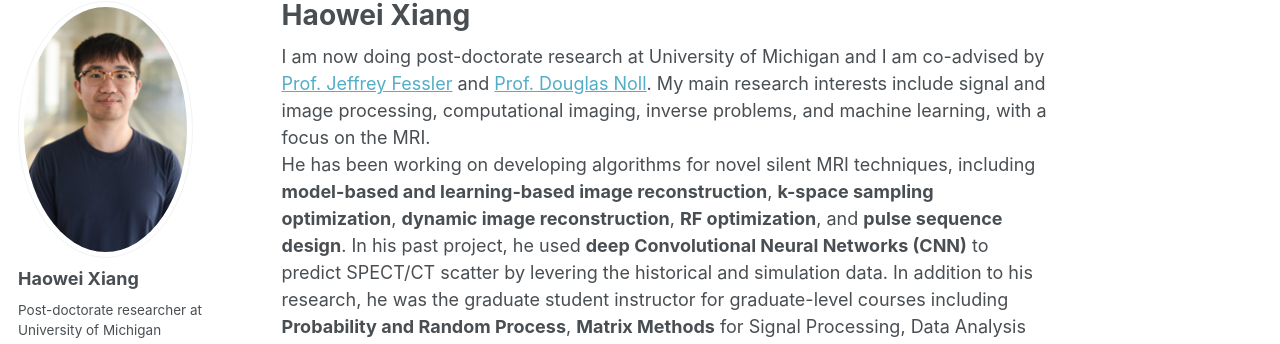
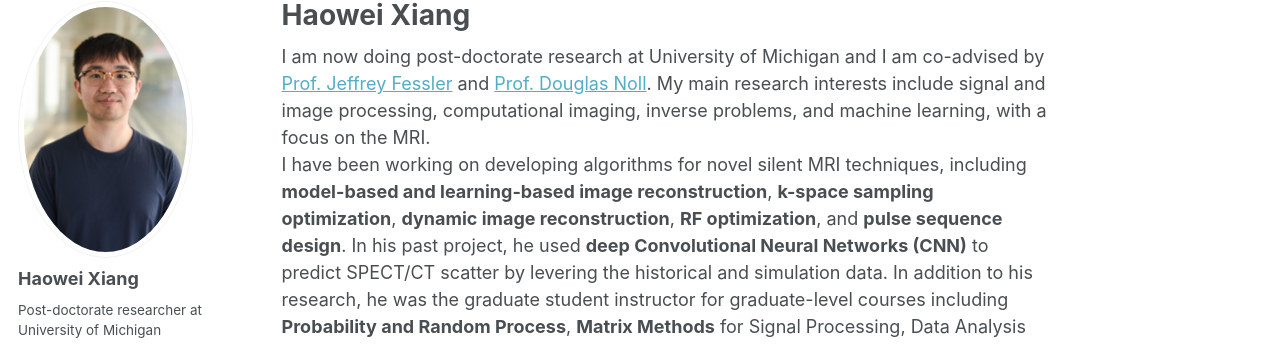
Before and after one commit to haoweix/haoweix.github.io, a Jekyll site: the page built from _pages/about.md, in a window 1280 px wide. Shown: the part 105-449 px from the top of the page. Built offline with Jekyll 4.4.1, drawn with Linux system fonts in a browser that asks for light colours; some web fonts are replaced.

Commit message:
update aboutme

```diff
--- a/_pages/about.md
+++ b/_pages/about.md
@@ -8,7 +8,7 @@ redirect_from:
 ---
 
 I am now doing post-doctorate research at University of Michigan and I am co-advised by [Prof. Jeffrey Fessler](https://web.eecs.umich.edu/~fessler/) and [Prof. Douglas Noll](https://nollresearch.engin.umich.edu/). My main research interests include signal and image processing, computational imaging, inverse problems, and machine learning, with a focus on the MRI.
-He has been working on developing algorithms for novel silent MRI techniques, including **model-based and learning-based image reconstruction**,
+I have been working on developing algorithms for novel silent MRI techniques, including **model-based and learning-based image reconstruction**,
 **k-space sampling optimization**, **dynamic  image reconstruction**,
 **RF optimization**, and **pulse sequence design**.
 In his past project, he used  **deep Convolutional Neural Networks (CNN)**  to predict SPECT/CT scatter by levering the historical and simulation data.
```
Also changed, not shown: _pages/cv.md (+1 -0 lines).
